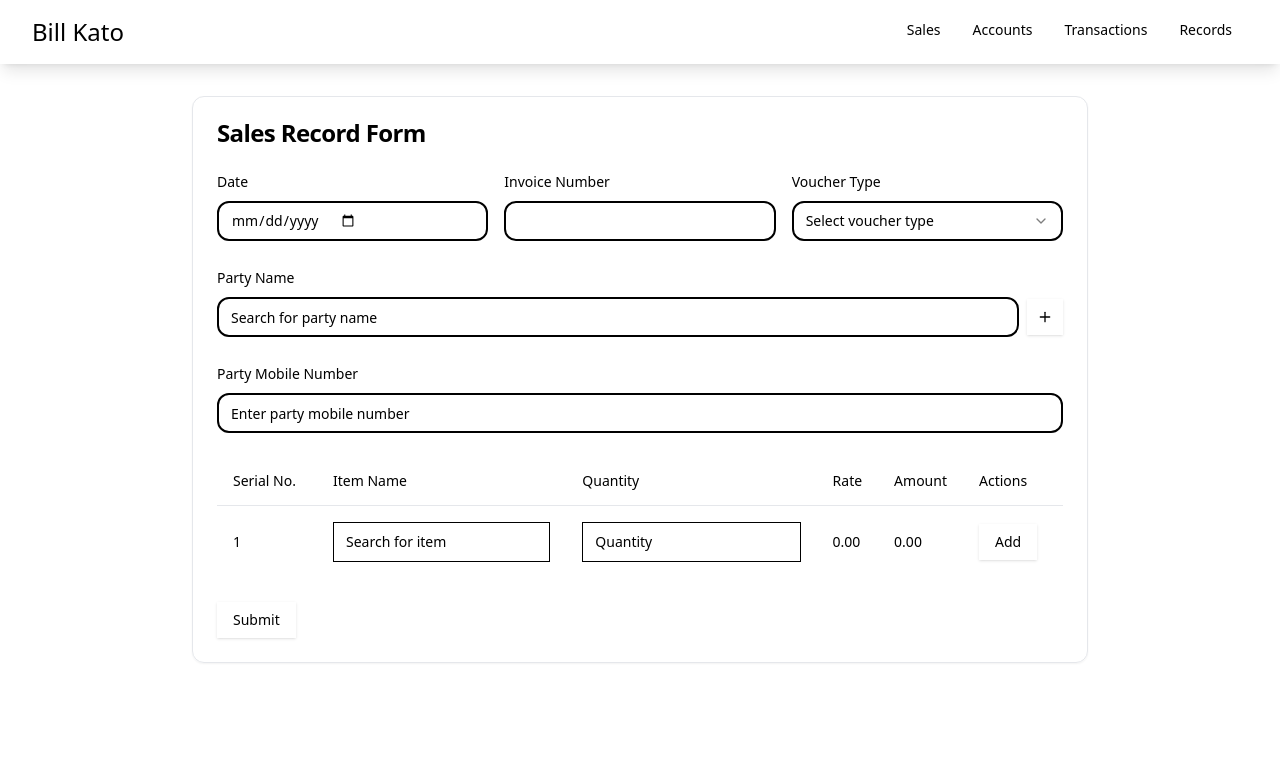
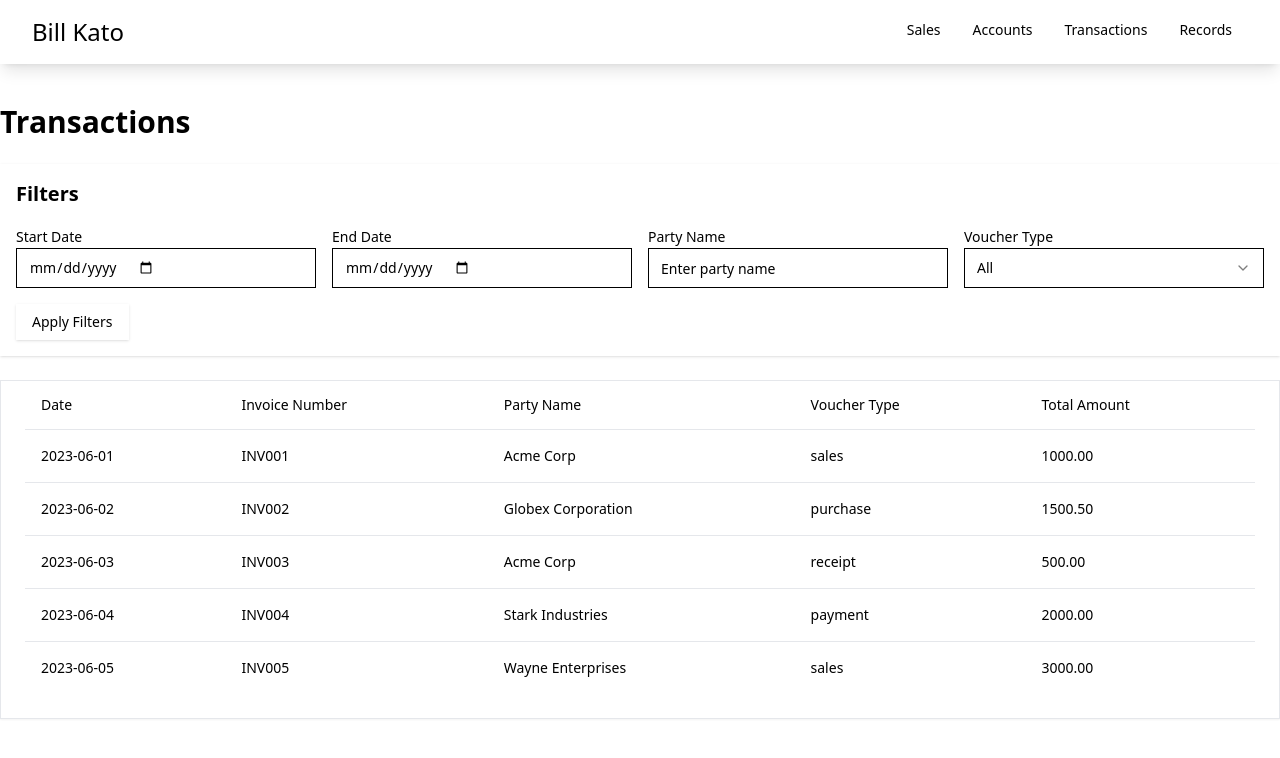
Before and after one commit to Sajal439/billing-software, a Next.js app: page / in a window 1280 px wide. Shown: the top 758 px of the page. Built offline with nearby package versions, Linux system fonts and the light colour scheme.

Commit message:
created a transaction view page

```diff
--- a/src/app/page.tsx
+++ b/src/app/page.tsx
@@ -1,11 +1,17 @@
+import AddItemForm from "@/components/addItem/AddItem";
+import AddPartyForm from "@/components/addParty/AddParty";
 import Navbar from "@/components/global/Navbar";
 import SalesPage from "@/components/sales/SalesPage";
+import { TransactionPage } from "@/components/TransactionView/TransactionPage";
 
 export default function Home() {
   return (
     <div>
       <Navbar />
-      <SalesPage />
+      {/* <SalesPage /> */}
+      <TransactionPage/>
+      {/* <AddItemForm /> */}
+      {/* <AddPartyForm /> */}
     </div>
   );
 }
--- /dev/null
+++ b/src/components/TransactionView/TransactionFilters.tsx
@@ -0,0 +1,94 @@
+import React from "react";
+import { Button } from "@/components/ui/button";
+import { Input } from "@/components/ui/input";
+import { Label } from "@/components/ui/label";
+import {
+  Select,
+  SelectContent,
+  SelectItem,
+  SelectTrigger,
+  SelectValue,
+} from "@/components/ui/select";
+
+interface Filters {
+  startDate: string;
+  endDate: string;
+  partyName: string;
+  voucherType: string;
+}
+
+interface FilterProps {
+  filters: Filters;
+  onFilterChange: (filters: Filters) => void;
+}
+
+export function TransactionFilters({ filters, onFilterChange }: FilterProps) {
+  const handleInputChange = (e: React.ChangeEvent<HTMLInputElement>) => {
+    const { name, value } = e.target;
+    onFilterChange({ ...filters, [name]: value });
+  };
+
+  const handleSelectChange = (value: string) => {
+    onFilterChange({ ...filters, voucherType: value });
+  };
+
+  return (
+    <div className="bg-background p-4 rounded-lg shadow mb-6">
+      <h2 className="text-xl font-semibold mb-4">Filters</h2>
+      <div className="grid grid-cols-1 md:grid-cols-2 lg:grid-cols-4 gap-4">
+        <div>
+          <Label htmlFor="startDate">Start Date</Label>
+          <Input
+            id="startDate"
+            name="startDate"
+            type="date"
+            value={filters.startDate || ""}
+            onChange={handleInputChange}
+          />
+        </div>
+        <div>
+          <Label htmlFor="endDate">End Date</Label>
+          <Input
+            id="endDate"
+            name="endDate"
+            type="date"
+            value={filters.endDate || ""}
+            onChange={handleInputChange}
+          />
+        </div>
+        <div>
+          <Label htmlFor="partyName">Party Name</Label>
+          <Input
+            id="partyName"
+            name="partyName"
+            type="text"
+            value={filters.partyName || ""}
+            onChange={handleInputChange}
+            placeholder="Enter party name"
+          />
+        </div>
+        <div>
+          <Label htmlFor="voucherType">Voucher Type</Label>
+          <Select
+            value={filters.voucherType}
+            onValueChange={handleSelectChange}
+          >
+            <SelectTrigger id="voucherType">
+              <SelectValue placeholder="Select voucher type" />
+            </SelectTrigger>
+            <SelectContent>
+              <SelectItem value="all">All</SelectItem>
+              <SelectItem value="sales">Sales</SelectItem>
+              <SelectItem value="purchase">Purchase</SelectItem>
+              <SelectItem value="receipt">Receipt</SelectItem>
+              <SelectItem value="payment">Payment</SelectItem>
+            </SelectContent>
+          </Select>
+        </div>
+      </div>
+      <Button onClick={() => onFilterChange(filters)} className="mt-4">
+        Apply Filters
+      </Button>
+    </div>
+  );
+}
--- /dev/null
+++ b/src/components/TransactionView/TransactionList.tsx
@@ -0,0 +1,53 @@
+import { Card, CardContent } from "@/components/ui/card";
+import {
+  Table,
+  TableBody,
+  TableCell,
+  TableHead,
+  TableHeader,
+  TableRow,
+} from "@/components/ui/table";
+
+interface Transaction {
+  id: number;
+  date: string;
+  invoiceNumber: string;
+  partyName: string;
+  voucherType: string;
+  totalAmount: number;
+}
+
+interface TransactionListProps {
+  transactions: Transaction[];
+}
+
+export function TransactionList({ transactions }: TransactionListProps) {
+  return (
+    <Card>
+      <CardContent>
+        <Table>
+          <TableHeader>
+            <TableRow>
+              <TableHead>Date</TableHead>
+              <TableHead>Invoice Number</TableHead>
+              <TableHead>Party Name</TableHead>
+              <TableHead>Voucher Type</TableHead>
+              <TableHead>Total Amount</TableHead>
+            </TableRow>
+          </TableHeader>
+          <TableBody>
+            {transactions.map((transaction) => (
+              <TableRow key={transaction.id}>
+                <TableCell>{transaction.date}</TableCell>
+                <TableCell>{transaction.invoiceNumber}</TableCell>
+                <TableCell>{transaction.partyName}</TableCell>
+                <TableCell>{transaction.voucherType}</TableCell>
+                <TableCell>{transaction.totalAmount.toFixed(2)}</TableCell>
+              </TableRow>
+            ))}
+          </TableBody>
+        </Table>
+      </CardContent>
+    </Card>
+  );
+}
--- /dev/null
+++ b/src/components/TransactionView/TransactionPage.tsx
@@ -0,0 +1,107 @@
+"use client";
+
+import React, { useState } from "react";
+import { TransactionFilters } from "@/components/TransactionView/TransactionFilters";
+import { TransactionList } from "@/components/TransactionView/TransactionList";
+
+interface Transaction {
+  id: number;
+  date: string;
+  invoiceNumber: string;
+  partyName: string;
+  voucherType: string;
+  totalAmount: number;
+}
+
+interface Filters {
+  startDate: string;
+  endDate: string;
+  partyName: string;
+  voucherType: string;
+}
+
+// Mock data for demonstration
+const initialTransactions: Transaction[] = [
+  {
+    id: 1,
+    date: "2023-06-01",
+    invoiceNumber: "INV001",
+    partyName: "Acme Corp",
+    voucherType: "sales",
+    totalAmount: 1000.0,
+  },
+  {
+    id: 2,
+    date: "2023-06-02",
+    invoiceNumber: "INV002",
+    partyName: "Globex Corporation",
+    voucherType: "purchase",
+    totalAmount: 1500.5,
+  },
+  {
+    id: 3,
+    date: "2023-06-03",
+    invoiceNumber: "INV003",
+    partyName: "Acme Corp",
+    voucherType: "receipt",
+    totalAmount: 500.0,
+  },
+  {
+    id: 4,
+    date: "2023-06-04",
+    invoiceNumber: "INV004",
+    partyName: "Stark Industries",
+    voucherType: "payment",
+    totalAmount: 2000.0,
+  },
+  {
+    id: 5,
+    date: "2023-06-05",
+    invoiceNumber: "INV005",
+    partyName: "Wayne Enterprises",
+    voucherType: "sales",
+    totalAmount: 3000.0,
+  },
+];
+
+const initialFilters: Filters = {
+  startDate: "",
+  endDate: "",
+  partyName: "",
+  voucherType: "all",
+};
+
+export function TransactionPage() {
+  const [transactions, setTransactions] =
+    useState<Transaction[]>(initialTransactions);
+  const [filters, setFilters] = useState<Filters>(initialFilters);
+
+  const handleFilterChange = (newFilters: Filters) => {
+    setFilters(newFilters);
+    // Apply filters to the transactions
+    const filteredTransactions = initialTransactions.filter((transaction) => {
+      return (
+        (!newFilters.startDate || transaction.date >= newFilters.startDate) &&
+        (!newFilters.endDate || transaction.date <= newFilters.endDate) &&
+        (!newFilters.partyName ||
+          transaction.partyName
+            .toLowerCase()
+            .includes(newFilters.partyName.toLowerCase())) &&
+        (newFilters.voucherType === "all" ||
+          transaction.voucherType === newFilters.voucherType)
+      );
+    });
+    setTransactions(filteredTransactions);
+  };
+
+  return (
+    <div className="container mx-auto py-10">
+      <h1 className="text-3xl font-bold mb-6">Transactions</h1>
+      <TransactionFilters
+        filters={filters}
+        onFilterChange={handleFilterChange}
+      />
+      <TransactionList transactions={transactions} />
+    </div>
+  );
+}
--- a/src/components/addItem/AddItem.tsx
+++ b/src/components/addItem/AddItem.tsx
@@ -7,7 +7,7 @@ import { Label } from "@/components/ui/label";
 import { Card, CardContent, CardHeader, CardTitle } from "@/components/ui/card";
 import { useRouter } from "next/navigation";
 
-export default function AddPartyForm() {
+export default function AddItemForm() {
   const [name, setName] = useState("");
   const [quantity, setQuantity] = useState("");
   const [price, setPrice] = useState("");
@@ -22,7 +22,7 @@ export default function AddPartyForm() {
   };
 
   return (
-    <Card className="w-full max-w-md mx-auto mt-8">
+    <Card className="w-full max-w-md mx-auto mt-8 rounded-xl shadow-xl shadow-slate-300">
       <CardHeader>
         <CardTitle>Add New Item</CardTitle>
       </CardHeader>
@@ -31,6 +31,7 @@ export default function AddPartyForm() {
           <div className="space-y-2">
             <Label htmlFor="name">Name</Label>
             <Input
+              className="w-full rounded-xl border-gray-300 border-2 focus:border-black"
               id="name"
               type="text"
               value={name}
@@ -42,34 +43,39 @@ export default function AddPartyForm() {
           <div className="space-y-2">
             <Label htmlFor="mobile">Quantity</Label>
             <Input
+              className="w-full rounded-xl border-gray-300 border-2 focus:border-black"
               id="mobile"
               type="tel"
               value={quantity}
               onChange={(e) => setQuantity(e.target.value)}
-              placeholder="Enter mobile number"
+              placeholder="Enter quantity"
               required
             />
           </div>
           <div className="space-y-2">
             <Label htmlFor="address">Price</Label>
             <Input
+              className="w-full rounded-xl border-gray-300 border-2 focus:border-black"
               id="address"
               type="text"
               value={price}
               onChange={(e) => setPrice(e.target.value)}
-              placeholder="Enter address"
+              placeholder="Enter price"
               required
             />
           </div>
           <div className="flex justify-between">
             <Button
+              className="rounded-xl border-gray-300 border-2 hover:border-black"
               type="button"
               variant="outline"
               onClick={() => router.push("/")}
             >
               Cancel
             </Button>
-            <Button type="submit">Add Party</Button>
+            <Button className="rounded-xl hover:bg-pink-300" type="submit">
+              Add Item
+            </Button>
           </div>
         </form>
       </CardContent>
--- a/src/components/addParty/AddParty.tsx
+++ b/src/components/addParty/AddParty.tsx
@@ -15,15 +15,14 @@ export default function AddPartyForm() {
 
   const handleSubmit = (e: React.FormEvent<HTMLFormElement>) => {
     e.preventDefault();
-    // Handle form submission logic here
+
     console.log("New party added", { name, mobile, address });
-    // In a real application, you would typically send this data to an API
-    // After successful submission, redirect back to the sales record form
+
     router.push("/");
   };
 
   return (
-    <Card className="w-full max-w-md mx-auto mt-8">
+    <Card className="w-full max-w-md mx-auto mt-8 rounded-xl shadow-xl shadow-slate-300">
       <CardHeader>
         <CardTitle>Add New Party</CardTitle>
       </CardHeader>
@@ -32,6 +31,7 @@ export default function AddPartyForm() {
           <div className="space-y-2">
             <Label htmlFor="name">Name</Label>
             <Input
+              className="w-full rounded-xl border-gray-300 border-2 focus:border-black"
               id="name"
               type="text"
               value={name}
@@ -43,6 +43,7 @@ export default function AddPartyForm() {
           <div className="space-y-2">
             <Label htmlFor="mobile">Mobile Number</Label>
             <Input
+              className="w-full rounded-xl border-gray-300 border-2 focus:border-black"
               id="mobile"
               type="tel"
               value={mobile}
@@ -54,6 +55,7 @@ export default function AddPartyForm() {
           <div className="space-y-2">
             <Label htmlFor="address">Address</Label>
             <Input
+              className="w-full rounded-xl border-gray-300 border-2 focus:border-black"
               id="address"
               type="text"
               value={address}
@@ -64,13 +66,19 @@ export default function AddPartyForm() {
           </div>
           <div className="flex justify-between">
             <Button
+              className="rounded-xl border-gray-300 border-2 hover:border-black hover:font-bold"
               type="button"
               variant="outline"
               onClick={() => router.push("/")}
             >
               Cancel
             </Button>
-            <Button type="submit">Add Party</Button>
+            <Button
+              className="rounded-xl hover:bg-pink-300 hover:font-bold"
+              type="submit"
+            >
+              Add Party
+            </Button>
           </div>
         </form>
       </CardContent>
--- a/src/components/global/Navbar.tsx
+++ b/src/components/global/Navbar.tsx
@@ -36,7 +36,7 @@ export default function Navbar() {
               <div key={item.title} className="relative group">
                 <Button
                   variant="ghost"
-                  className="inline-flex items-center px-4 pt-1 text-sm font-medium h-16 relative group hover:bg-slate-100"
+                  className="inline-flex items-center px-4 pt-1 text-sm font-medium h-16 relative group hover:bg-slate-100 rounded-xl"
                   onClick={() => toggleOpen(index)}
                 >
                   {item.title}
@@ -44,7 +44,7 @@ export default function Navbar() {
                 </Button>
                 {openIndex === index && (
                   <div
-                    className={`absolute z-10 mt-2 w-56 rounded-md shadow-lg bg-background ring-1 ring-black ring-opacity-5 ${
+                    className={`absolute z-10 mt-2 w-56 rounded-xl shadow-lg bg-background ring-1 ring-black ring-opacity-5 ${
                       index === NAVITEMS.length - 1 ? "right-0" : "left-0"
                     }`}
                   >
@@ -58,7 +58,7 @@ export default function Navbar() {
                         <a
                           key={subItem}
                           href="#"
-                          className="block px-4 py-2 text-sm text-foreground hover:bg-slate-100 hover:text-accent-foreground"
+                          className="block px-4 py-2 text-sm bg-white opacity-100 hover:bg-slate-100 rounded-xl"
                           role="menuitem"
                         >
                           {subItem}
--- a/src/components/sales/SalesPage.tsx
+++ b/src/components/sales/SalesPage.tsx
@@ -193,7 +193,7 @@ export default function SalesRecordForm() {
   }, [newItem.quantity, newItem.rate]);
 
   return (
-    <Card className="w-full max-w-4xl mx-auto mt-8 rounded-xl">
+    <Card className="w-full max-w-4xl mx-auto mt-8 rounded-xl shadow-xl shadow-slate-300">
       <CardHeader>
         <CardTitle>Sales Record Form</CardTitle>
       </CardHeader>
@@ -203,7 +203,7 @@ export default function SalesRecordForm() {
             <div className="space-y-2">
               <Label htmlFor="date">Date</Label>
               <Input
-                className="w-full rounded-xl focus:border-black border-gray-400 border-2"
+                className="w-full rounded-xl focus:border-black border-gray-400 border-1"
                 id="date"
                 type="date"
                 value={date}
@@ -213,7 +213,7 @@ export default function SalesRecordForm() {
             <div className="space-y-2">
               <Label htmlFor="invoiceNumber">Invoice Number</Label>
               <Input
-                className="w-full rounded-xl focus:border-black border-gray-400 border-2"
+                className="w-full rounded-xl focus:border-black border-gray-400 border-1"
                 id="invoiceNumber"
                 type="text"
                 value={invoiceNumber}
@@ -225,7 +225,7 @@ export default function SalesRecordForm() {
               <Select value={voucherType} onValueChange={setVoucherType}>
                 <SelectTrigger
                   id="voucherType"
-                  className="w-full rounded-xl focus:border-black border-gray-400 border-2"
+                  className="w-full rounded-xl focus:border-black border-gray-400 border-1"
                 >
                   <SelectValue placeholder="Select voucher type" />
                 </SelectTrigger>
@@ -262,7 +262,7 @@ export default function SalesRecordForm() {
             <Label htmlFor="partyName">Party Name</Label>
             <div className="relative flex items-center">
               <Input
-                className="w-full rounded-xl focus:border-black border-gray-400 border-2"
+                className="w-full rounded-xl focus:border-black border-gray-400 border-1"
                 id="partyName"
                 type="text"
                 value={partyName}
@@ -270,7 +270,10 @@ export default function SalesRecordForm() {
                 placeholder="Search for party name"
               />
               <Link href="/add-party" passHref>
-                <Button className="ml-2" size="icon">
+                <Button
+                  className="ml-2 hover:bg-black hover:text-white rounded-xl "
+                  size="icon"
+                >
                   <Plus className="h-4 w-4" />
                 </Button>
               </Link>
@@ -292,7 +295,7 @@ export default function SalesRecordForm() {
           <div className="space-y-2">
             <Label htmlFor="partyMobile">Party Mobile Number</Label>
             <Input
-              className="w-full rounded-xl focus:border-black border-gray-400 border-2"
+              className="w-full rounded-xl focus:border-black border-gray-400 border-1"
               id="partyMobile"
               type="tel"
               value={partyMobile}
@@ -334,6 +337,7 @@ export default function SalesRecordForm() {
                     <TableCell>{item.amount.toFixed(2)}</TableCell>
                     <TableCell>
                       <Button
+                        className="rounded-xl hover:bg-red-400 hover:text-white"
                         variant="destructive"
                         size="sm"
                         onClick={() => handleDeleteItem(item.id)}
@@ -348,16 +352,17 @@ export default function SalesRecordForm() {
                   <TableCell>
                     <div className="relative">
                       <Input
+                        className="w-full rounded-xl focus:border-black border-gray-400 border-1"
                         value={newItem.name}
                         onChange={(e) => handleItemNameChange(e.target.value)}
                         placeholder="Search for item"
                       />
                       {itemSuggestions.length > 0 && (
-                        <ul className="absolute z-10 w-full bg-background border border-input rounded-md mt-1 max-h-60 overflow-auto">
+                        <ul className="absolute z-10 w-full bg-background border border-input rounded-xl mt-1 max-h-60 overflow-auto">
                           {itemSuggestions.map((suggestion) => (
                             <li
                               key={suggestion.id}
-                              className="px-4 py-2 hover:bg-accent hover:text-accent-foreground cursor-pointer"
+                              className="px-4 py-2 z-10 hover:font-bold bg-white opacity-100 cursor-pointer"
                               onClick={() =>
                                 handleItemSuggestionClick(suggestion)
                               }
@@ -371,6 +376,7 @@ export default function SalesRecordForm() {
                   </TableCell>
                   <TableCell>
                     <Input
+                      className="w-full rounded-xl focus:border-black border-gray-400 border-1"
                       type="number"
                       value={newItem.quantity || ""}
                       onChange={(e) =>
@@ -389,13 +395,23 @@ export default function SalesRecordForm() {
                   <TableCell>{newItem.rate.toFixed(2)}</TableCell>
                   <TableCell>{newItem.amount.toFixed(2)}</TableCell>
                   <TableCell>
-                    <Button onClick={handleAddItem}>Add</Button>
+                    <Button
+                      className="hover:bg-black hover:text-white rounded-xl"
+                      onClick={handleAddItem}
+                    >
+                      Add
+                    </Button>
                   </TableCell>
                 </TableRow>
               </TableBody>
             </Table>
           </div>
-          <Button type="submit">Submit</Button>
+          <Button
+            className="hover:bg-black hover:text-white rounded-xl"
+            type="submit"
+          >
+            Submit
+          </Button>
         </form>
       </CardContent>
     </Card>
```
